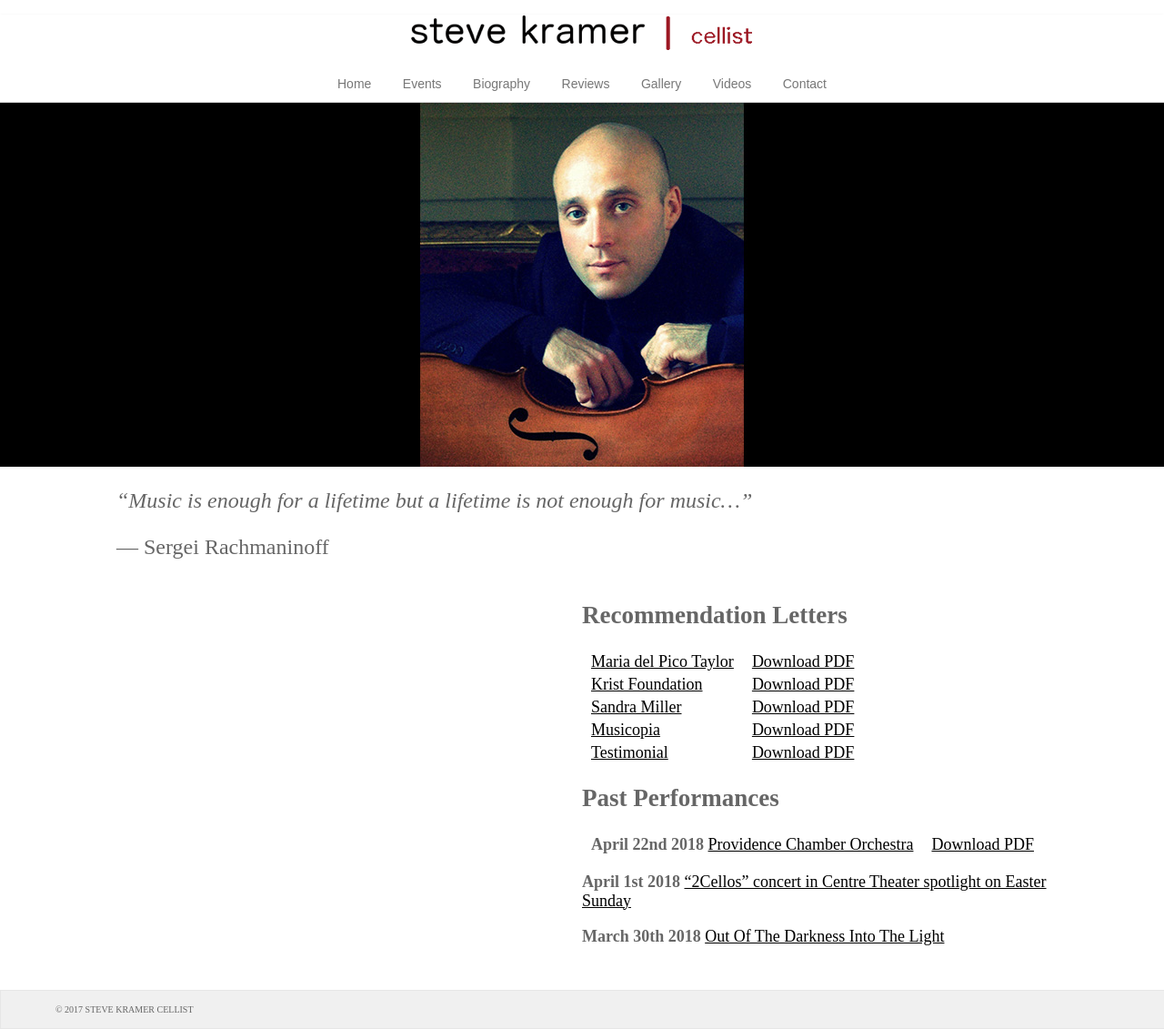
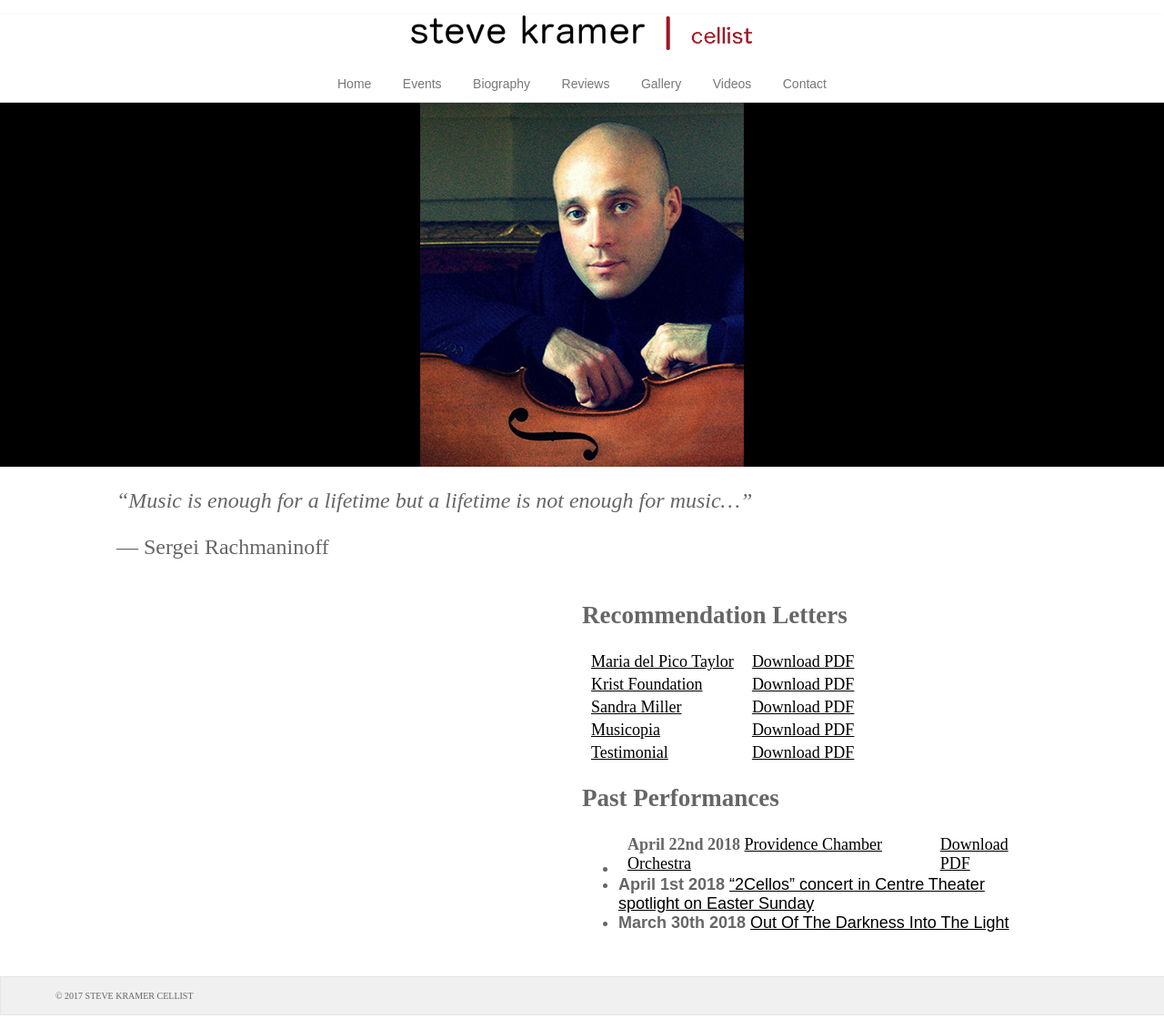
Before and after one commit to stevekramercellist/cellist, a Jekyll site: the page built from index.md, in a window 1280 px wide. Shown: the whole page at 91% size. Built offline with Jekyll 4.4.1, drawn with Linux system fonts in a browser that asks for light colours; nearby versions of some CDN libraries.

```diff
--- a/index.md
+++ b/index.md
@@ -24,11 +24,9 @@ layout: slideshow
 
 ## Past Performances
 
-**April 22nd 2018** [Providence Chamber Orchestra]({{ site.baseurl }}{% link documents/PCOApril2018Poster.md %})  | [Download PDF](documents/PCOApril2018Poster.pdf){:download="PCOApril2018Poster.pdf"}
-
-**April 1st 2018** ["2Cellos” concert in Centre Theater spotlight on Easter Sunday](http://www.timesherald.com/arts-and-entertainment/20180330/2cellos-concert-in-centre-theater-spotlight-on-easter-sunday)
-
-**March 30th 2018** [Out Of The Darkness Into The Light]({{ site.baseurl }}{% link documents/HolocaustCantata.md %})
+- **April 22nd 2018** [Providence Chamber Orchestra]({{ site.baseurl }}{% link documents/PCOApril2018Poster.md %})  | [Download PDF](documents/PCOApril2018Poster.pdf){:download="PCOApril2018Poster.pdf"}
+- **April 1st 2018** ["2Cellos” concert in Centre Theater spotlight on Easter Sunday](http://www.timesherald.com/arts-and-entertainment/20180330/2cellos-concert-in-centre-theater-spotlight-on-easter-sunday)
+- **March 30th 2018** [Out Of The Darkness Into The Light]({{ site.baseurl }}{% link documents/HolocaustCantata.md %})
 
 </div>
 </div>
```
